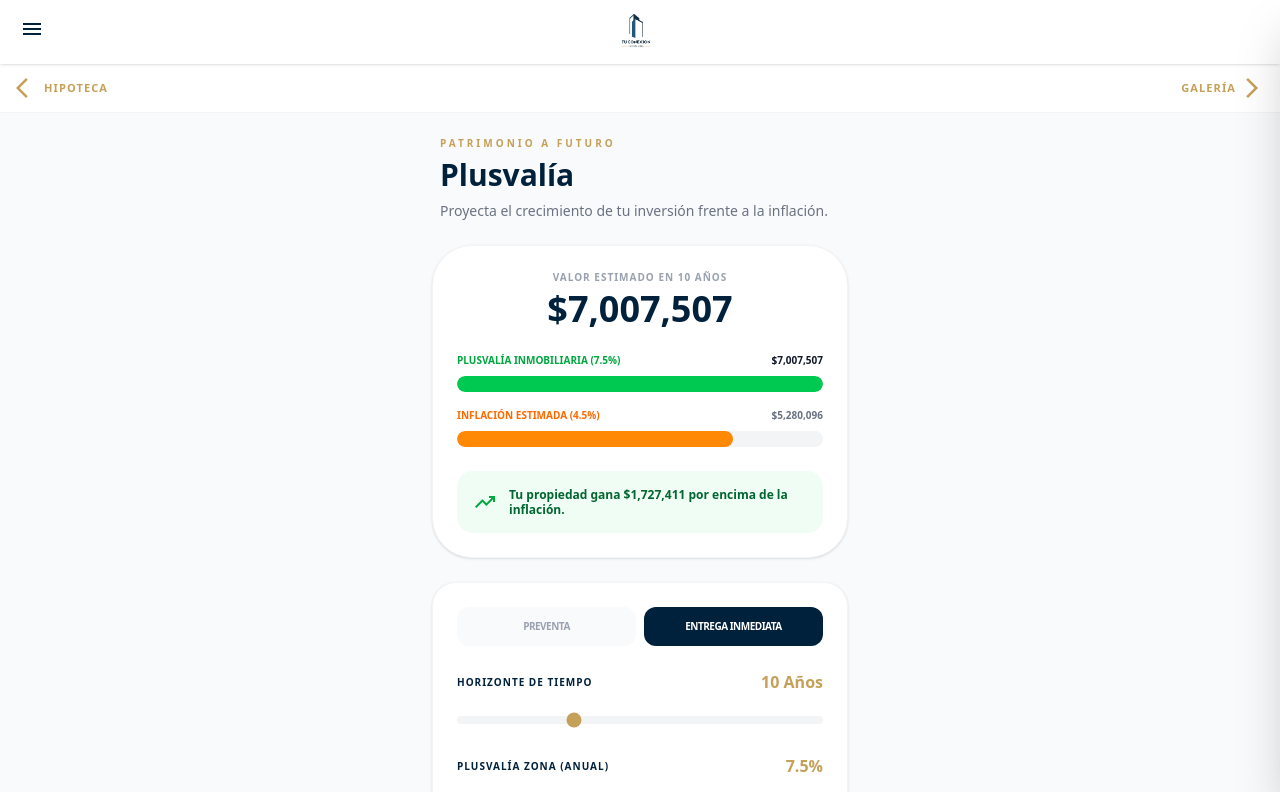
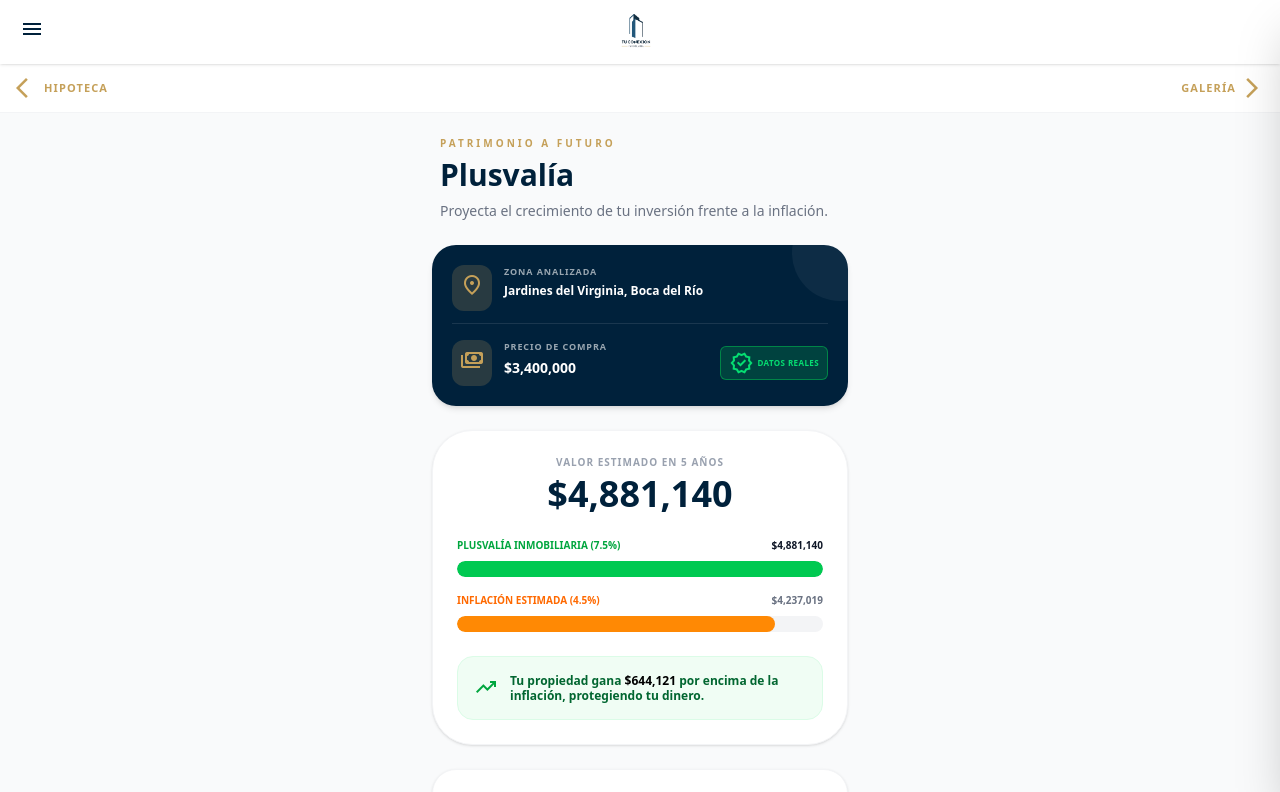
Before and after one commit to ajbeltranl17-cpu/appvisitaclientes, a React (Vite) app: page /plusvalia/1 in a window 1280 px wide. Shown: the top 792 px of the page. Built offline with nearby package versions, Linux system fonts and the light colour scheme; no server answers.

Commit message:
Ajuste con precio y ubicación plusvalía

```diff
--- a/src/screens/CalculadoraPlusvalia.tsx
+++ b/src/screens/CalculadoraPlusvalia.tsx
@@ -5,19 +5,19 @@ import { EncabezadoGlobal } from '../components/EncabezadoGlobal';
 export const CalculadoraPlusvalia = () => {
   const { idVisita } = useParams();
 
-  // Valores base (En el futuro vendrán del análisis de la URL/IA)
+  // Datos Base (En Fase de Backend, estos llegarán de la extracción de las URLs por IA)
   const [precioOriginal, setPrecioOriginal] = useState(3400000);
-  const [tasaPlusvalia, setTasaPlusvalia] = useState(7.5); // % anual basado en zona
-  const [tasaInflacion, setTasaInflacion] = useState(4.5); // % inflación estimada
-  const [anos, setAnos] = useState(10);
+  const [zonaAnalizada, setZonaAnalizada] = useState('Jardines del Virginia, Boca del Río');
+
+  const [tasaPlusvalia, setTasaPlusvalia] = useState(7.5);
+  const [tasaInflacion, setTasaInflacion] = useState(4.5);
+  const [anos, setAnos] = useState(5); // Ajustado a 5 años por defecto para impacto a mediano plazo
   const [estadoPropiedad, setEstadoPropiedad] = useState('Entrega Inmediata');
 
   const [valorFuturo, setValorFuturo] = useState(0);
   const [valorInflacion, setValorInflacion] = useState(0);
 
-  // Cálculo de interés compuesto
   useEffect(() => {
-    // Si es preventa, podríamos añadir un bono de plusvalía inicial del 10-15%
     const bonoPreventa = estadoPropiedad === 'Preventa' ? 1.12 : 1;
 
     const futuro = (precioOriginal * bonoPreventa) * Math.pow(1 + tasaPlusvalia / 100, anos);
@@ -47,6 +47,39 @@ export const CalculadoraPlusvalia = () => {
           <p className="text-gray-500 text-sm mt-2">Proyecta el crecimiento de tu inversión frente a la inflación.</p>
         </section>
 
+        {/* NUEVO: Tarjeta de Transparencia (Datos Extraídos) */}
+        <div className="bg-[#00213b] text-white rounded-3xl p-5 shadow-md flex flex-col gap-4 relative overflow-hidden">
+           <div className="absolute top-0 right-0 w-24 h-24 bg-white/5 rounded-full -mr-10 -mt-10 pointer-events-none"></div>
+
+           <div className="flex items-start justify-between border-b border-white/10 pb-3">
+              <div className="flex gap-3">
+                 <div className="bg-[#C5A059]/20 p-2 rounded-xl h-fit">
+                    <span className="material-symbols-outlined text-[#C5A059] text-[18px]">location_on</span>
+                 </div>
+                 <div>
+                    <p className="text-[9px] uppercase tracking-widest opacity-60 font-bold mb-1">Zona Analizada</p>
+                    <p className="text-xs font-bold leading-tight">{zonaAnalizada}</p>
+                 </div>
+              </div>
+           </div>
+
+           <div className="flex items-center justify-between">
+              <div className="flex gap-3">
+                 <div className="bg-[#C5A059]/20 p-2 rounded-xl h-fit">
+                    <span className="material-symbols-outlined text-[#C5A059] text-[18px]">payments</span>
+                 </div>
+                 <div>
+                    <p className="text-[9px] uppercase tracking-widest opacity-60 font-bold mb-1">Precio de Compra</p>
+                    <p className="text-sm font-black">{formatearMoneda(precioOriginal)}</p>
+                 </div>
+              </div>
+              <div className="bg-green-500/20 border border-green-500/50 px-2 py-1 rounded-md flex items-center gap-1">
+                 <span className="material-symbols-outlined text-green-400 text-[10px]">verified</span>
+                 <span className="text-[8px] uppercase tracking-wider font-bold text-green-400">Datos Reales</span>
+              </div>
+           </div>
+        </div>
+
         {/* Comparativa Visual */}
         <div className="bg-white rounded-[2.5rem] p-6 shadow-sm border border-gray-100 space-y-6">
 
@@ -56,33 +89,31 @@ export const CalculadoraPlusvalia = () => {
           </div>
 
           <div className="space-y-4">
-            {/* Barra de Plusvalía */}
             <div className="space-y-2">
               <div className="flex justify-between text-[10px] font-bold uppercase">
                 <span className="text-green-600">Plusvalía Inmobiliaria ({tasaPlusvalia}%)</span>
                 <span className="text-gray-900">{formatearMoneda(valorFuturo)}</span>
               </div>
               <div className="w-full h-4 bg-gray-100 rounded-full overflow-hidden">
-                <div className="h-full bg-green-500 rounded-full" style={{ width: '100%' }}></div>
+                <div className="h-full bg-green-500 rounded-full transition-all duration-1000" style={{ width: '100%' }}></div>
               </div>
             </div>
 
-            {/* Barra de Inflación */}
             <div className="space-y-2">
               <div className="flex justify-between text-[10px] font-bold uppercase">
                 <span className="text-orange-500">Inflación Estimada ({tasaInflacion}%)</span>
                 <span className="text-gray-500">{formatearMoneda(valorInflacion)}</span>
               </div>
               <div className="w-full h-4 bg-gray-100 rounded-full overflow-hidden">
-                <div className="h-full bg-orange-400 rounded-full" style={{ width: `${(valorInflacion/valorFuturo)*100}%` }}></div>
+                <div className="h-full bg-orange-400 rounded-full transition-all duration-1000" style={{ width: `${(valorInflacion/valorFuturo)*100}%` }}></div>
               </div>
             </div>
           </div>
 
-          <div className="bg-green-50 p-4 rounded-2xl flex items-center gap-3">
-            <span className="material-symbols-outlined text-green-600">trending_up</span>
+          <div className="bg-green-50 p-4 rounded-2xl flex items-start gap-3 border border-green-100">
+            <span className="material-symbols-outlined text-green-600 mt-0.5">trending_up</span>
             <p className="text-xs font-bold text-green-800 leading-tight">
-              Tu propiedad gana {formatearMoneda(valorFuturo - valorInflacion)} por encima de la inflación.
+              Tu propiedad gana <span className="text-black">{formatearMoneda(valorFuturo - valorInflacion)}</span> por encima de la inflación, protegiendo tu dinero.
             </p>
           </div>
         </div>
@@ -90,7 +121,6 @@ export const CalculadoraPlusvalia = () => {
         {/* Ajustes */}
         <div className="bg-white rounded-3xl p-6 shadow-sm border border-gray-100 space-y-6">
 
-          {/* Status Propiedad */}
           <div className="grid grid-cols-2 gap-2">
             {['Preventa', 'Entrega Inmediata'].map((status) => (
               <button
@@ -98,8 +128,8 @@ export const CalculadoraPlusvalia = () => {
                 onClick={() => setEstadoPropiedad(status)}
                 className={`py-3 rounded-xl font-bold text-[10px] uppercase tracking-tighter transition-all ${
                   estadoPropiedad === status
-                  ? 'bg-[#00213b] text-white'
-                  : 'bg-gray-50 text-gray-400'
+                  ? 'bg-[#00213b] text-white shadow-md'
+                  : 'bg-gray-50 text-gray-400 border border-transparent hover:border-gray-200'
                 }`}
               >
                 {status}
@@ -107,7 +137,6 @@ export const CalculadoraPlusvalia = () => {
             ))}
           </div>
 
-          {/* Slider de Años */}
           <div className="space-y-3">
             <div className="flex justify-between items-center">
               <label className="text-[10px] font-black text-[#00213b] uppercase tracking-widest">Horizonte de tiempo</label>
@@ -120,7 +149,6 @@ export const CalculadoraPlusvalia = () => {
             />
           </div>
 
-          {/* Plusvalía de la Zona (Ajustable) */}
           <div className="space-y-3">
             <div className="flex justify-between items-center">
               <label className="text-[10px] font-black text-[#00213b] uppercase tracking-widest">Plusvalía Zona (Anual)</label>
```
